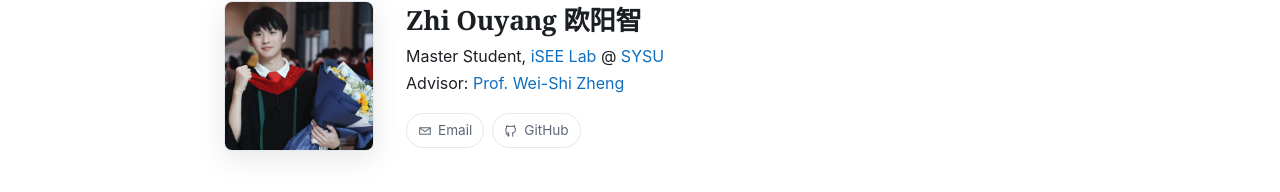
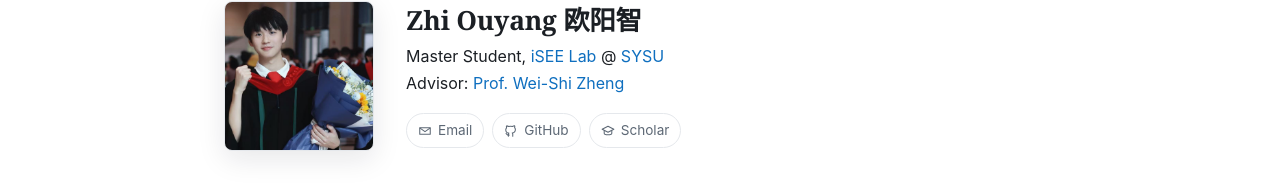
Before and after one commit to ouyangzhi1/ouyangzhi1.github.io, a plain HTML site: page index.html in a window 1280 px wide. Shown: the part 116-308 px from the top of the page. Drawn offline with Linux system fonts and the light colour scheme.

Commit message:
Update index.html

```diff
--- a/index.html
+++ b/index.html
@@ -65,14 +65,10 @@
           <svg viewBox="0 0 24 24" aria-hidden="true"><path d="M9 19c-4 1.3-4-2.2-5.5-2.7M15 21v-3.4a3 3 0 0 0-.8-2.3c2.7-.3 5.3-1.3 5.3-5.9a4.6 4.6 0 0 0-1.3-3.2 4.3 4.3 0 0 0-.1-3.2s-1.1-.3-3.6 1.3a12.3 12.3 0 0 0-6.4 0C5.6 3 4.5 3.3 4.5 3.3a4.3 4.3 0 0 0-.1 3.2A4.6 4.6 0 0 0 3 9.7c0 4.6 2.6 5.6 5.3 5.9a3 3 0 0 0-.8 2.3V21"/></svg>
           GitHub
         </a>
-        <!-- <a href="#" target="_blank" rel="noopener" title="Google Scholar">
+        <a href="https://scholar.google.com/citations?hl=zh-CN&view_op=list_works&gmla=AN_4Zu_JC5BWkYwmJ4eUw_qS2hmCrA_kTWU2vtVxOKrfFY-d1tZO8zAOy3C8d4sR4_8qDEyKX_ZcpClPI-oTVSpDhMQ&user=DzOiT2wAAAAJ" target="_blank" rel="noopener" title="Google Scholar">
           <svg viewBox="0 0 24 24" aria-hidden="true"><path d="M12 4 2 9l10 5 10-5-10-5Z"/><path d="M5.5 11.5v4.2c0 1.4 2.9 2.8 6.5 2.8s6.5-1.4 6.5-2.8v-4.2"/></svg>
           Scholar
-        </a> -->
-        <!-- <a href="assets/cv/CV.pdf" title="CV">
-          <svg viewBox="0 0 24 24" aria-hidden="true"><path d="M6 3h8l4 4v14H6z"/><path d="M14 3v4h4"/><path d="M9 13h6M9 17h6"/></svg>
-          CV
-        </a> -->
+        </a>
       </div>
     </div>
   </section>
```
